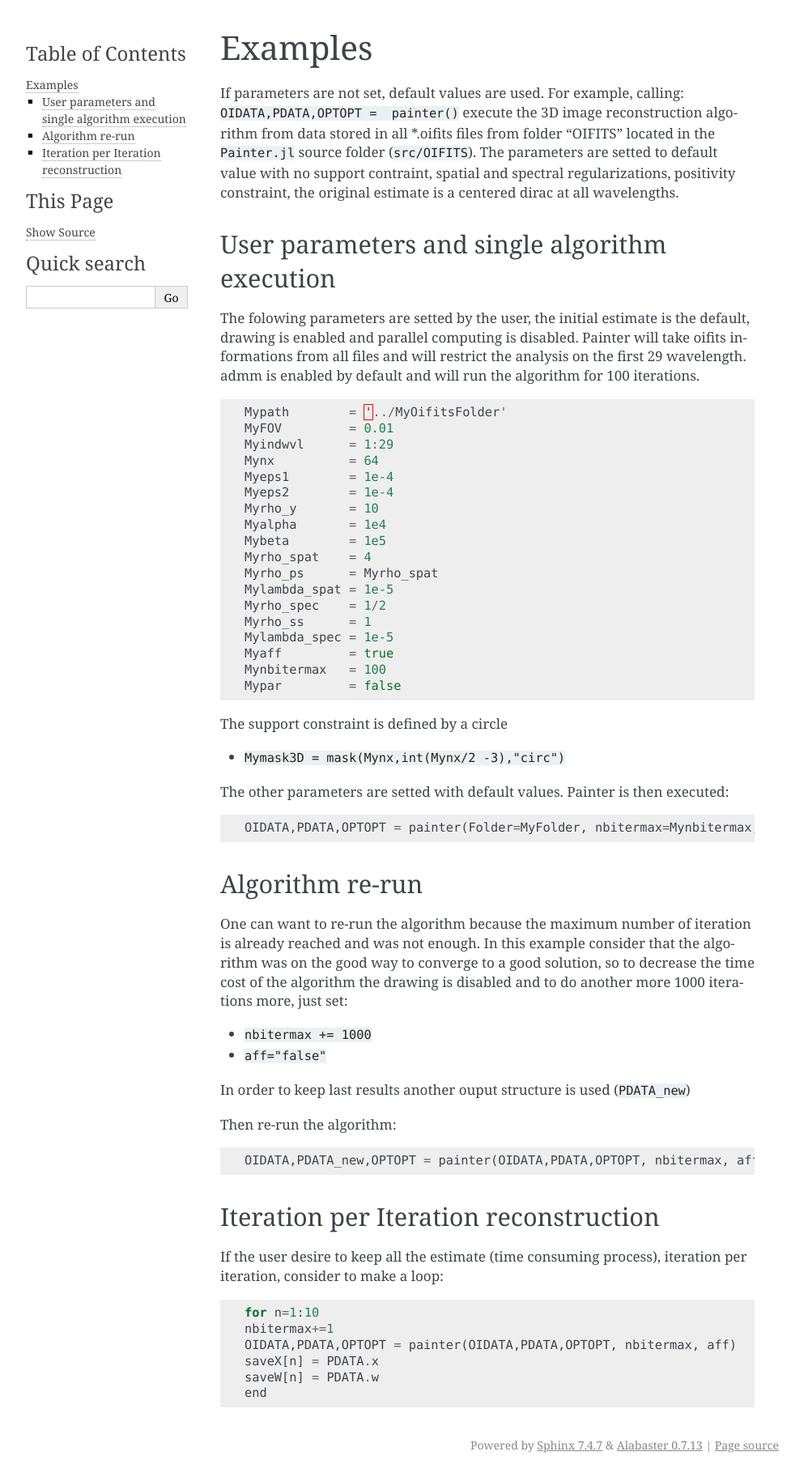
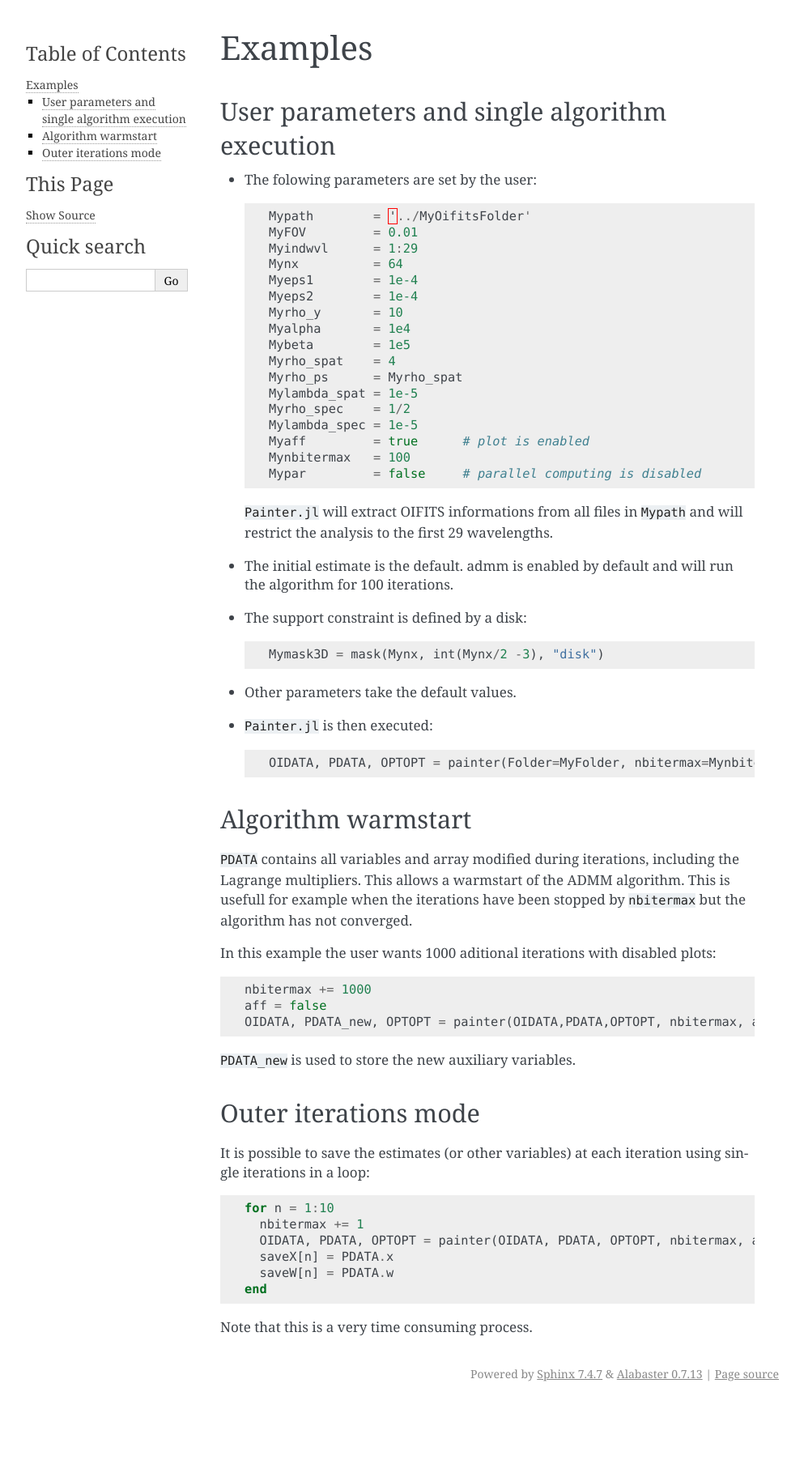
Before and after one commit to andferrari/PAINTER.jl, a Sphinx documentation site: the page built from doc/source/examples.rst, in a window 1280 px wide. Shown: the whole page at 81% size, without its empty margins (148-1141 px from the left). Built offline with Sphinx 7.4.7, drawn with Linux system fonts in a browser that asks for light colours; formulas are drawn with MathJax 3; after the commit the page ends 1736 px from its top, so only the background shows below that.

Commit message:
big doc modification

```diff
--- a/doc/source/examples.rst
+++ b/doc/source/examples.rst
@@ -1,25 +1,13 @@
 Examples
 ========
 
-If parameters are not set, default values are used.
-For example, calling: ``OIDATA,PDATA,OPTOPT =  painter()`` execute the 3D image
-reconstruction algorithm from data stored in all \*.oifits files from
-folder "OIFITS" located in the ``Painter.jl`` source folder
-(``src/OIFITS``). The parameters are setted to default value with no
-support contraint, spatial and spectral regularizations, positivity
-constraint, the original estimate is a centered dirac at all
-wavelengths.
 
 User parameters and single algorithm execution
-^^^^^^^^^^^^^^^^^^^^^^^^^^^^^^^^^^^^^^^^^^^^^^
+----------------------------------------------
 
-The folowing parameters are setted by the user, the initial estimate is
-the default, drawing is enabled and parallel computing is disabled.
-Painter will take oifits informations from all files and will restrict
-the analysis on the first 29 wavelength. admm is enabled by default and
-will run the algorithm for 100 iterations.
+* The folowing parameters are set by the user:
 
-.. code:: julia
+  .. code:: julia
 
     Mypath        = '../MyOifitsFolder'
     MyFOV         = 0.01
@@ -34,55 +22,58 @@ will run the algorithm for 100 iterations.
     Myrho_ps      = Myrho_spat
     Mylambda_spat = 1e-5
     Myrho_spec    = 1/2
-    Myrho_ss      = 1
     Mylambda_spec = 1e-5
-    Myaff         = true
+    Myaff         = true      # plot is enabled
     Mynbitermax   = 100
-    Mypar         = false
+    Mypar         = false     # parallel computing is disabled
 
-The support constraint is defined by a circle
+  ``Painter.jl`` will extract OIFITS informations from all files in ``Mypath`` and will restrict the analysis to the first 29 wavelengths.
 
--  ``Mymask3D = mask(Mynx,int(Mynx/2 -3),"circ")``
+* The initial estimate is the default.   admm is enabled by default and will run the algorithm for 100 iterations.
+* The support constraint is defined by a disk:
 
-The other parameters are setted with default values. Painter is then
-executed:
+  .. code:: julia
+
+    Mymask3D = mask(Mynx, int(Mynx/2 -3), "disk")
+
+* Other parameters take the default values.
+
+* ``Painter.jl`` is then executed:
+
+  .. code:: julia
+
+    OIDATA, PDATA, OPTOPT = painter(Folder=MyFolder, nbitermax=Mynbitermax, nx=Mynx, lambda_spat=Mylambda_spat=Mylambda_spat, lambda_spec=Mylambda_spec, rho_y= rho_y, rho_spat= rho_spat, rho_spec= rho_spec, rho_ps= rho_ps, alpha= alpha, beta=Mybeta, eps1=Myeps1, eps2=Myeps2, FOV= MyFOV, indfile, indwvl=Myindwvl, paral=Myparal)
+
+Algorithm warmstart
+-------------------
+
+``PDATA`` contains all variables and array modified during iterations, including the Lagrange
+multipliers. This allows a warmstart of the ADMM algorithm. This is usefull for example when
+the iterations have been stopped by ``nbitermax`` but the algorithm has not converged.
+
+In this example the user wants 1000 aditional iterations with disabled plots:
 
 .. code:: julia
 
-    OIDATA,PDATA,OPTOPT = painter(Folder=MyFolder, nbitermax=Mynbitermax, nx=Mynx, lambda_spat=Mylambda_spat=Mylambda_spat, lambda_spec=Mylambda_spec, rho_y= rho_y, rho_spat= rho_spat, rho_spec= rho_spec, rho_ps= rho_ps, alpha= alpha, beta=Mybeta, eps1=Myeps1, eps2=Myeps2, FOV= MyFOV, indfile, indwvl=Myindwvl, paral=Myparal)
+  nbitermax += 1000
+  aff = false
+  OIDATA, PDATA_new, OPTOPT = painter(OIDATA,PDATA,OPTOPT, nbitermax, aff)
 
-Algorithm re-run
-^^^^^^^^^^^^^^^^
+``PDATA_new`` is used to store the new auxiliary variables.
 
-One can want to re-run the algorithm because the maximum number of
-iteration is already reached and was not enough. In this example
-consider that the algorithm was on the good way to converge to a good
-solution, so to decrease the time cost of the algorithm the drawing is
-disabled and to do another more 1000 iterations more, just set:
+Outer iterations mode
+---------------------
 
--  ``nbitermax += 1000``
--  ``aff="false"``
-
-In order to keep last results another ouput structure is used
-(``PDATA_new``)
-
-Then re-run the algorithm:
+It is possible to save the estimates (or other variables) at each iteration
+using single iterations in a loop:
 
 .. code:: julia
 
-    OIDATA,PDATA_new,OPTOPT = painter(OIDATA,PDATA,OPTOPT, nbitermax, aff)
+    for n = 1:10
+      nbitermax += 1
+      OIDATA, PDATA, OPTOPT = painter(OIDATA, PDATA, OPTOPT, nbitermax, aff)
+      saveX[n] = PDATA.x
+      saveW[n] = PDATA.w
+    end
 
-Iteration per Iteration reconstruction
-^^^^^^^^^^^^^^^^^^^^^^^^^^^^^^^^^^^^^^
-
-If the user desire to keep all the estimate (time consuming process),
-iteration per iteration, consider to make a loop:
-
-::
-
-    for n=1:10
-    nbitermax+=1
-    OIDATA,PDATA,OPTOPT = painter(OIDATA,PDATA,OPTOPT, nbitermax, aff)
-    saveX[n] = PDATA.x
-    saveW[n] = PDATA.w
-    end
+Note that this is a very time consuming process.
```
Also changed, not shown: doc/source/functions.rst (+24 -24 lines), doc/source/variables.rst (+53 -46 lines).
